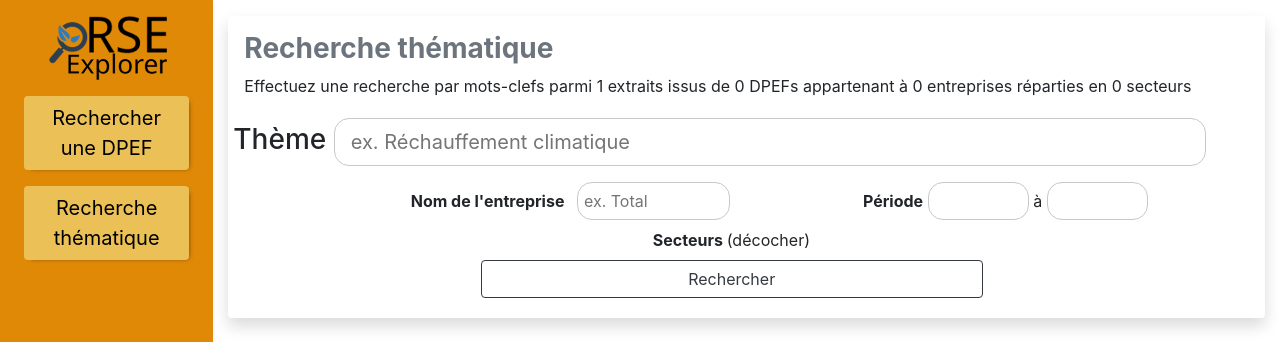
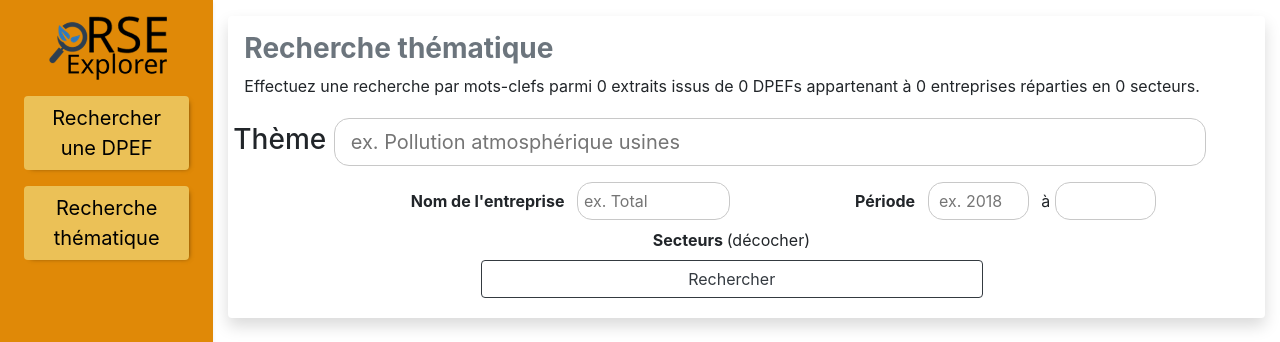
Before and after one commit to dataforgoodfr/batch7_rse, a Django app: page /search/ in a window 1280 px wide. Shown: the top 342 px of the page. Run offline with Django 3.2, Linux system fonts and the light colour scheme; data that the repository does not hold is empty; some libraries are stand-ins or nearby versions.

Commit message:
Added '2018' in year field

```diff
--- a/webapp/polls/forms.py
+++ b/webapp/polls/forms.py
@@ -14,7 +14,7 @@ class CompanyForm(forms.Form):
 
     def filter_company(self):
         try:
-            if self.cleaned_data['company_name'] == '':  # no company name set
+            if self.cleaned_data['company_name'].strip() == '':  # no company name set
                 companies = Company.objects.filter(_activity_sectors__in=self.cleaned_data['sectors'])
             else:
                 companies = Company.objects\
--- a/webapp/polls/management/commands/populate_db.py
+++ b/webapp/polls/management/commands/populate_db.py
@@ -28,8 +28,8 @@ def add_company_and_sectors(project_denomination: str, company_name: str, sector
     if newly_created:
         activity_sectors = [ActivitySector.objects.get_or_create(name=my_sector_name)[0]
                             for my_sector_name in sectors_list]
-        for activity_sector in activity_sectors:
-            company._activity_sectors.set([activity_sector])
+        # for activity_sector in activity_sectors:
+        company._activity_sectors.set(activity_sectors)
 
     return company
 
--- a/webapp/polls/models.py
+++ b/webapp/polls/models.py
@@ -124,7 +124,7 @@ class Sentence(dm.Model):
 
     @staticmethod
     def similarity_vector(vector1, vector2):
-        print(spatial.distance.cosine(vector1, vector2))
+        # print(spatial.distance.cosine(vector1, vector2))
         return 1 - spatial.distance.cosine(vector1, vector2)
 
     def __str__(self):
--- a/webapp/polls/rse_model/rse_watch/scoring.py
+++ b/webapp/polls/rse_model/rse_watch/scoring.py
@@ -127,7 +127,7 @@ class Scoring(object):
         # Document length
         length = len(tokens)
 
-        for token in tokens:
+        for token in map(lambda x: x.lower(), tokens):
             # Lookup frequency and idf score - default to averages if not in repository
             freq = self.wordfreq[token] if token in self.wordfreq else self.avgfreq
             idf = self.idf[token] if token in self.idf else self.avgidf
--- a/webapp/polls/templates/polls/index.html
+++ b/webapp/polls/templates/polls/index.html
@@ -5,7 +5,7 @@
 <div class="container justify-content-center mycontainer m-2 p-2">
 
     <div class="row justify-content-center myrow">
-    <h1 class="text-center"><strong>La Responsaibilité Sociale des Entreprises enfin rendue accessible !</strong><h1/>
+    <h1 class="text-center"><strong>La Responsabilité Sociale des Entreprises enfin accessible !</strong><h1/>
     </div>
 
 
--- a/webapp/polls/templates/polls/search.html
+++ b/webapp/polls/templates/polls/search.html
@@ -5,11 +5,11 @@
 
 <div class="container justify-content-center mycontainer shadow p-3 mb-3 bg-white rounded">
         <h3 class="text-muted"> <b>Recherche thématique</b></h3>
-    <p>Effectuez une recherche par mots-clefs parmi {{ total_sentences }} extraits issus de {{ total_docs }} DPEFs appartenant à  {{ total_companies }} entreprises réparties en {{ total_sectors }} secteurs</p>
+    <p>Effectuez une recherche par mots-clefs parmi {{ total_sentences }} extraits issus de {{ total_docs }} DPEFs appartenant à  {{ total_companies }} entreprises réparties en {{ total_sectors }} secteurs.</p>
     <form action="{% url 'polls:search' %}" method="post" class="form-rounded">
     {% csrf_token %}
     <div class="row justify-content-center myrow">
-       <div class="col-12 mycol  p-1"><h3>Thème {{ form.search_bar | add_attr:"class: form-control-lg align-items-center,  placeholder:ex. Réchauffement climatique" }} </h3></div>
+       <div class="col-12 mycol  p-1"><h3>Thème {{ form.search_bar | add_attr:"class: form-control-lg align-items-center,  placeholder:ex. Pollution atmosphérique usines" }} </h3></div>
     </div>
 
     <div class="row justify-content-center myrow">
@@ -18,7 +18,7 @@
         </div>
 
         <div class="col-sm-4 mycol text-center p-1"> <strong>Période</strong>
-          {{ form.start_period}} à {{ form.end_period }}</div>
+          {{ form.start_period  | add_attr:"class: form-control, align-items-center, w-50, mx-2,  placeholder: ex. 2018"}} à {{ form.end_period }}</div>
     </div>
 <div class="row justify-content-center myrow">
       <div class="col-sm-12 mycol text-center p-1">  <strong> Secteurs </strong> (décocher)
--- a/webapp/polls/views.py
+++ b/webapp/polls/views.py
@@ -1,9 +1,9 @@
-from .models import Company, DPEF, ActivitySector
+from .models import Company, DPEF, ActivitySector, Sentence
 from django.views.generic.edit import View
 from django.views import generic
 from .forms import BasicSearchForm, SearchForm, CompanyForm
 from django.shortcuts import render
-from django.db.models import Count
+# from django.db.models import Count, Sum
 
 
 class IndexView(View):
@@ -17,10 +17,10 @@ class IndexView(View):
         if form.is_valid() and form.is_bound:
             response = form.get_sentences()
         context['sentences'] = response
-        context['total_companies'] = len(Company.objects.all())
-        context['total_docs'] = len(DPEF.objects.all())
-        context['total_sectors'] = len(ActivitySector.objects.all())
-        context['total_sentences'] = len(list(DPEF.objects.aggregate(Count('sentence'))))
+        context['total_companies'] = Company.objects.all().count()
+        context['total_docs'] = DPEF.objects.all().count()
+        context['total_sectors'] = ActivitySector.objects.all().count()
+        context['total_sentences'] = Sentence.objects.all().count()
         return context
 
     def render(self, request, context: dict):
```
Also changed, not shown: webapp/polls/templates/polls/company_list.html (+0 -21 lines), 1 other file.
